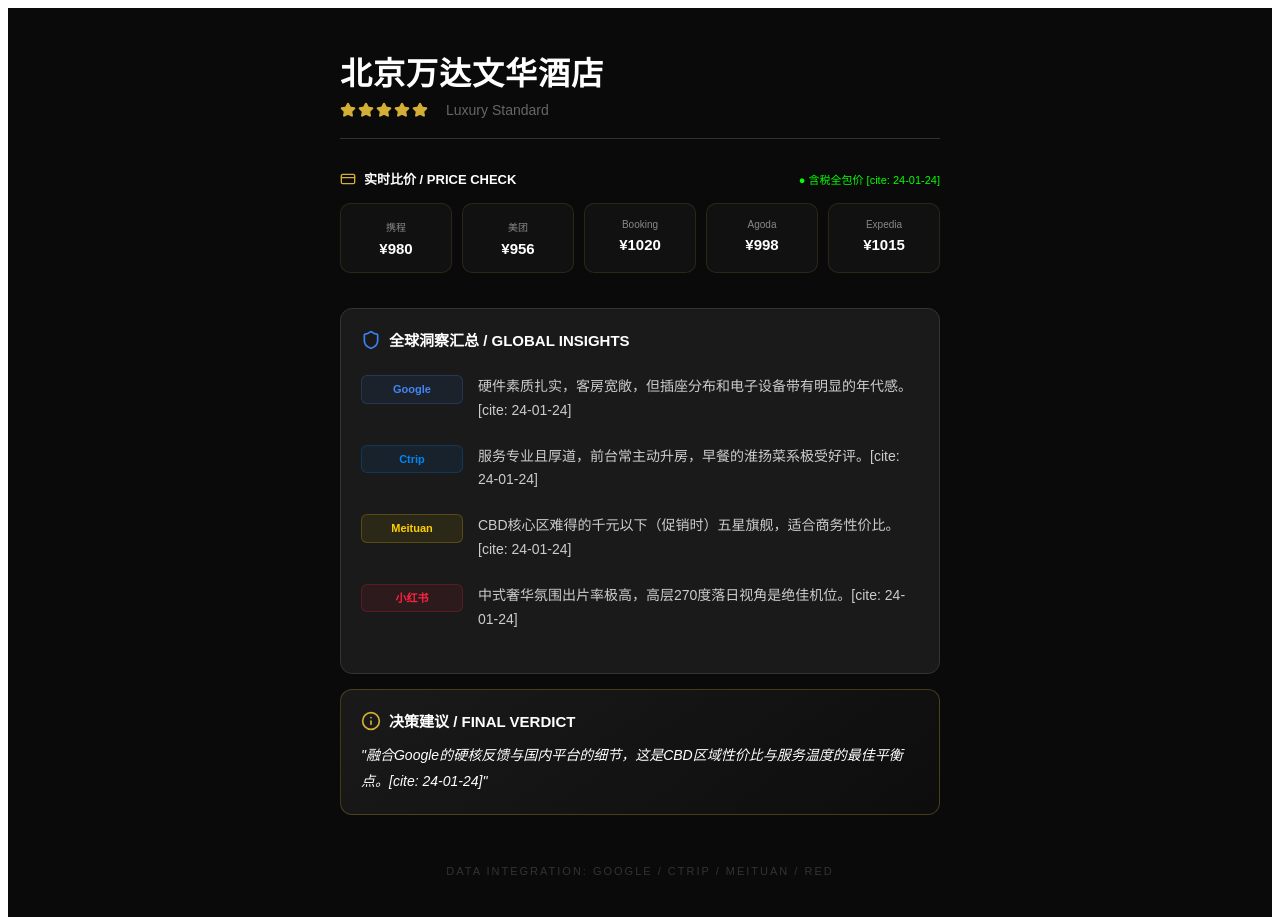
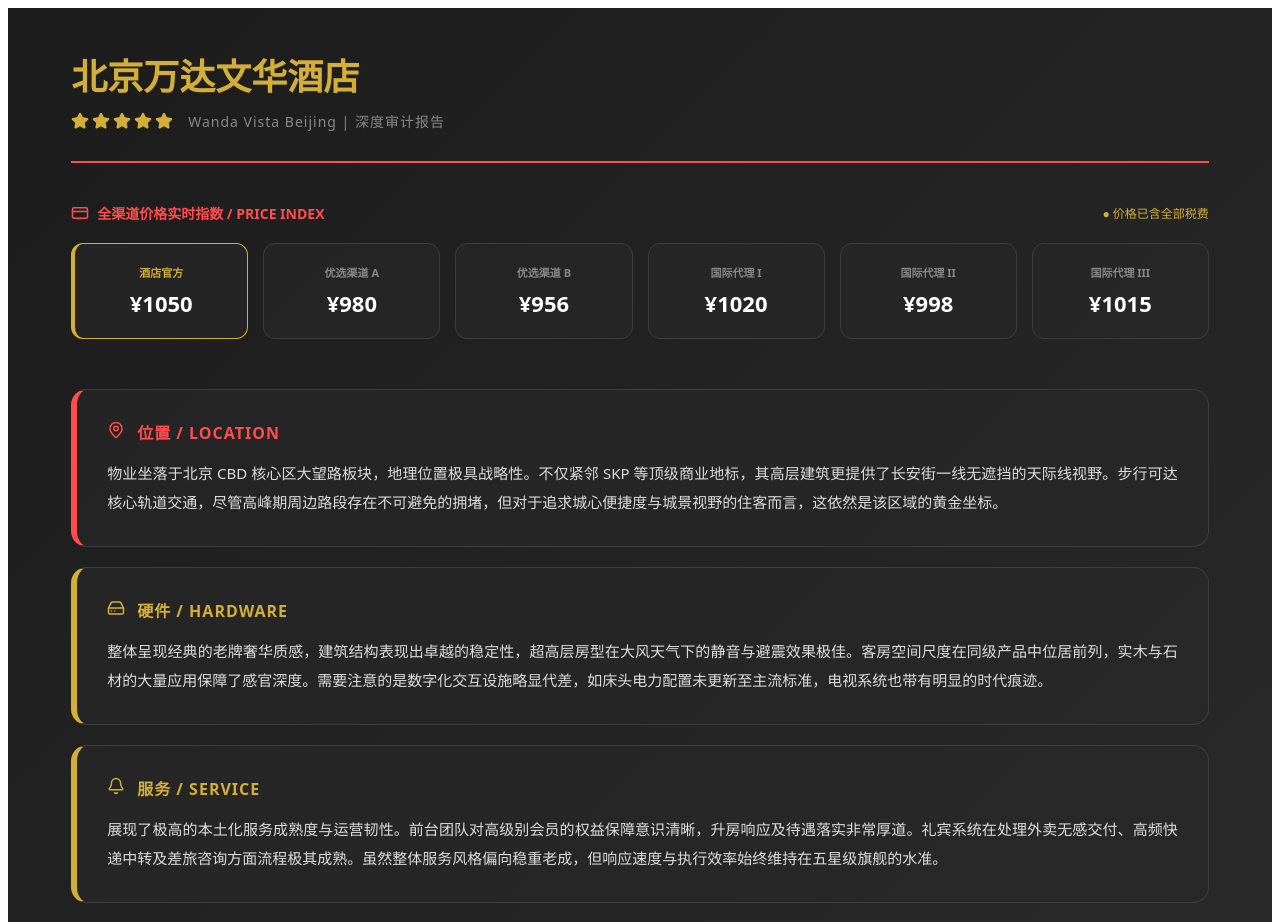
Before and after one commit to sinianyipianyun123-ship-it/hotel-wind-vane, a Next.js app: page / in a window 1280 px wide. Shown: the top 922 px of the page. Built offline with nearby package versions, Linux system fonts and the light colour scheme.

Commit message:
酒店终版

```diff
--- a/app/page.tsx
+++ b/app/page.tsx
@@ -1,97 +1,126 @@
 "use client";
 
 import React from 'react';
-import { Shield, Zap, Star, CreditCard, CheckCircle, Search, MessageCircle, Instagram, Info } from 'lucide-react';
+import { Shield, Star, CreditCard, CheckCircle, MapPin, HardDrive, Bell, Coffee, Sparkles, ClipboardCheck } from 'lucide-react';
 
 export default function HotelPage() {
   const data = {
     name: "北京万达文华酒店",
+    englishName: "Wanda Vista Beijing",
     stars: 5,
     prices: [
-      { platform: "携程", price: "980" },
-      { platform: "美团", price: "956" },
-      { platform: "Booking", price: "1020" },
-      { platform: "Agoda", price: "998" },
-      { platform: "Expedia", price: "1015" }
+      { platform: "酒店官方", price: "1050" },
+      { platform: "优选渠道 A", price: "980" },
+      { platform: "优选渠道 B", price: "956" },
+      { platform: "国际代理 I", price: "1020" },
+      { platform: "国际代理 II", price: "998" },
+      { platform: "国际代理 III", price: "1015" }
     ],
-    // 聚合评价库：来自你的三位一体分析法 [cite: 24-01-24]
-    reviews: [
-      { source: 'Google', icon: <Search size={14}/>, color: '#4285F4', text: "硬件素质扎实，客房宽敞，但插座分布和电子设备带有明显的年代感。[cite: 24-01-24]" },
-      { source: 'Ctrip', icon: <MessageCircle size={14}/>, color: '#0086F8', text: "服务专业且厚道，前台常主动升房，早餐的淮扬菜系极受好评。[cite: 24-01-24]" },
-      { source: 'Meituan', icon: <Zap size={14}/>, color: '#FFD000', text: "CBD核心区难得的千元以下（促销时）五星旗舰，适合商务性价比。[cite: 24-01-24]" },
-      { source: '小红书', icon: <Instagram size={14}/>, color: '#FF2442', text: "中式奢华氛围出片率极高，高层270度落日视角是绝佳机位。[cite: 24-01-24]" }
-    ],
-    summary: "融合Google的硬核反馈与国内平台的细节，这是CBD区域性价比与服务温度的最佳平衡点。[cite: 24-01-24]"
+    // 彻底重组后的六大维度内容 [cite: 24-01-24]
+    audit: [
+      {
+        label: '位置 / LOCATION',
+        icon: <MapPin size={18}/>,
+        color: '#ff4d4f',
+        content: "物业坐落于北京 CBD 核心区大望路板块，地理位置极具战略性。不仅紧邻 SKP 等顶级商业地标，其高层建筑更提供了长安街一线无遮挡的天际线视野。步行可达核心轨道交通，尽管高峰期周边路段存在不可避免的拥堵，但对于追求城心便捷度与城景视野的住客而言，这依然是该区域的黄金坐标。"
+      },
+      {
+        label: '硬件 / HARDWARE',
+        icon: <HardDrive size={18}/>,
+        color: '#d4af37',
+        content: "整体呈现经典的老牌奢华质感，建筑结构表现出卓越的稳定性，超高层房型在大风天气下的静音与避震效果极佳。客房空间尺度在同级产品中位居前列，实木与石材的大量应用保障了感官深度。需要注意的是数字化交互设施略显代差，如床头电力配置未更新至主流标准，电视系统也带有明显的时代痕迹。"
+      },
+      {
+        label: '服务 / SERVICE',
+        icon: <Bell size={18}/>,
+        color: '#d4af37',
+        content: "展现了极高的本土化服务成熟度与运营韧性。前台团队对高级别会员的权益保障意识清晰，升房响应及待遇落实非常厚道。礼宾系统在处理外卖无感交付、高频快递中转及差旅咨询方面流程极其成熟。虽然整体服务风格偏向稳重老成，但响应速度与执行效率始终维持在五星级旗舰的水准。"
+      },
+      {
+        label: '早餐 / BREAKFAST',
+        icon: <Coffee size={18}/>,
+        color: '#ff4d4f',
+        content: "餐饮基因强大，早餐品质被公认为北京奢华酒店的第一梯队。核心亮点在于高水准的中式档口出品，口味地道且种类丰富，特别是现做的淮扬特色点心极具水准。西式面点与咖啡系统品质稳定。即便在高流量时段，餐厅的补菜逻辑与秩序维护也表现得游刃有余。"
+      },
+      {
+        label: '亮点 / HIGHLIGHTS',
+        icon: <Sparkles size={18}/>,
+        color: '#d4af37',
+        content: "该物业在美学价值与隐藏功能上具备显著优势。大理石旋转楼梯与 35 层以上的落日景观餐厅构成了极佳的社交视觉名片。此外，其室内恒温泳池的维护标准远超同价位竞品，水质与静谧度极佳。中式浮雕背景墙与复古奢华的装修风格在低饱和度光线下极具高级感，是非常成熟的视觉打卡地。"
+      },
+      {
+        label: '总结建议 / VERDICT',
+        icon: <ClipboardCheck size={18}/>,
+        color: '#ff4d4f',
+        content: "综合评估其区位价值、硬件尺度及服务颗粒度，北京万达文华是 1000 元价位段内表现最稳健的奢华选品。它不仅平衡了商务差旅的效率需求，也满足了对经典奢华氛围的追求。对于能够接纳老牌设施细节的住客，该物业提供的综合回馈远超其市场定价，是 CBD 区域的性价比平衡之王。"
+      }
+    ]
   };
 
-  const cardStyle = { backgroundColor: '#1a1a1a', border: '1px solid #333', borderRadius: '12px', padding: '20px', marginBottom: '15px' };
+  const bgGradient = 'linear-gradient(135deg, #1c1c1c 0%, #2d2d2d 100%)';
+  const cardBg = 'rgba(40, 40, 40, 0.6)';
 
   return (
-    <div style={{ backgroundColor: '#0a0a0a', color: '#d4af37', minHeight: '100vh', padding: '40px 20px', fontFamily: 'sans-serif' }}>
-      <div style={{ maxWidth: '600px', margin: '0 auto' }}>
+    <div style={{ background: bgGradient, color: '#f5f5f5', minHeight: '100vh', padding: '40px 5% 80px 5%', fontFamily: 'system-ui, sans-serif' }}>
 
-        {/* 1. 标题区：强化文字质感 */}
-        <div style={{ borderBottom: '1px solid #333', paddingBottom: '20px', marginBottom: '30px' }}>
-          <h1 style={{ fontSize: '32px', margin: '0 0 8px 0', color: '#fff', fontWeight: 'bold', letterSpacing: '1px' }}>{data.name}</h1>
-          <div style={{ display: 'flex', alignItems: 'center', gap: '8px' }}>
-            <div style={{ display: 'flex', gap: '2px' }}>
-              {[...Array(data.stars)].map((_, i) => <Star key={i} size={16} fill="#d4af37" color="#d4af37" />)}
+      <div style={{ maxWidth: '1200px', margin: '0 auto' }}>
+
+        {/* 标题区 */}
+        <div style={{ borderBottom: '2px solid #ff4d4f', paddingBottom: '30px', marginBottom: '40px' }}>
+          <h1 style={{ fontSize: 'clamp(24px, 4vw, 36px)', margin: '0 0 10px 0', color: '#d4af37', fontWeight: 'bold' }}>{data.name}</h1>
+          <div style={{ display: 'flex', alignItems: 'center', gap: '15px' }}>
+            <div style={{ display: 'flex', gap: '3px' }}>
+              {[...Array(data.stars)].map((_, i) => <Star key={i} size={18} fill="#d4af37" color="#d4af37" />)}
             </div>
-            <span style={{ color: '#666', fontSize: '14px', marginLeft: '10px' }}>Luxury Standard</span>
+            <span style={{ color: '#888', fontSize: '14px', letterSpacing: '1px' }}>{data.englishName} | 深度审计报告</span>
           </div>
         </div>
 
-        {/* 2. 5 平台比价：全包含税版 [cite: 24-01-24] */}
-        <div style={{ marginBottom: '35px' }}>
-          <div style={{ display: 'flex', justifyContent: 'space-between', alignItems: 'center', marginBottom: '15px' }}>
-            <div style={{ display: 'flex', alignItems: 'center', gap: '8px', color: '#fff', fontSize: '13px', fontWeight: 'bold' }}>
-              <CreditCard size={16} color="#d4af37" /> <span>实时比价 / PRICE CHECK</span>
+        {/* 1. 价格区 */}
+        <div style={{ marginBottom: '50px' }}>
+          <div style={{ display: 'flex', justifyContent: 'space-between', alignItems: 'center', marginBottom: '20px' }}>
+            <div style={{ display: 'flex', alignItems: 'center', gap: '8px', color: '#ff4d4f', fontSize: '14px', fontWeight: 'bold' }}>
+              <CreditCard size={18} /> <span>全渠道价格实时指数 / PRICE INDEX</span>
             </div>
-            <div style={{ color: '#00ff00', fontSize: '11px', fontWeight: '500' }}>● 含税全包价 [cite: 24-01-24]</div>
+            <div style={{ color: '#d4af37', fontSize: '12px' }}>● 价格已含全部税费</div>
           </div>
-          <div style={{ display: 'grid', gridTemplateColumns: 'repeat(5, 1fr)', gap: '10px' }}>
+          <div style={{ display: 'grid', gridTemplateColumns: 'repeat(auto-fit, minmax(150px, 1fr))', gap: '15px' }}>
             {data.prices.map((p, i) => (
-              <div key={i} style={{ backgroundColor: '#111', padding: '15px 5px', borderRadius: '10px', border: '1px solid #d4af3722', textAlign: 'center' }}>
-                <div style={{ color: '#888', fontSize: '10px', marginBottom: '6px' }}>{p.platform}</div>
-                <div style={{ fontSize: '15px', color: '#fff', fontWeight: 'bold' }}>¥{p.price}</div>
+              <div key={i} style={{
+                background: cardBg, padding: '20px 10px', borderRadius: '12px',
+                border: p.platform === '酒店官方' ? '1px solid #d4af37' : '1px solid #3d3d3d',
+                textAlign: 'center', borderLeft: p.platform === '酒店官方' ? '4px solid #d4af37' : '1px solid #3d3d3d'
+              }}>
+                <div style={{ color: p.platform === '酒店官方' ? '#d4af37' : '#888', fontSize: '11px', marginBottom: '8px', fontWeight: 'bold' }}>{p.platform}</div>
+                <div style={{ fontSize: '22px', color: '#fff', fontWeight: 'bold' }}>¥{p.price}</div>
               </div>
             ))}
           </div>
         </div>
 
-        {/* 3. 全渠道情报汇总：你的核心竞争力 [cite: 24-01-24] */}
-        <div style={cardStyle}>
-          <div style={{ display: 'flex', alignItems: 'center', gap: '8px', marginBottom: '25px', color: '#fff', fontWeight: 'bold', fontSize: '15px' }}>
-            <Shield size={20} color="#3b82f6" /> <span>全球洞察汇总 / GLOBAL INSIGHTS</span>
-          </div>
-          {data.reviews.map((rev, i) => (
-            <div key={i} style={{ display: 'flex', gap: '15px', marginBottom: '22px', fontSize: '14px', lineHeight: '1.7' }}>
-              <div style={{
-                display: 'flex', alignItems: 'center', gap: '6px',
-                backgroundColor: rev.color + '15', color: rev.color,
-                padding: '4px 10px', borderRadius: '6px', height: 'fit-content',
-                fontSize: '11px', fontWeight: 'bold', border: `1px solid ${rev.color}33`,
-                minWidth: '80px', justifyContent: 'center'
-              }}>
-                {rev.source}
+        {/* 2. 六大维度垂直报告 [cite: 24-01-24] */}
+        <div style={{ display: 'flex', flexDirection: 'column', gap: '20px' }}>
+          {data.audit.map((item, i) => (
+            <div key={i} style={{
+              background: cardBg,
+              borderRadius: '16px',
+              padding: '30px',
+              border: '1px solid #3d3d3d',
+              borderLeft: `6px solid ${item.color}`
+            }}>
+              <div style={{ display: 'flex', alignItems: 'center', gap: '12px', marginBottom: '15px' }}>
+                <span style={{ color: item.color }}>{item.icon}</span>
+                <span style={{ color: item.color, fontWeight: 'bold', fontSize: '16px', letterSpacing: '1px' }}>{item.label}</span>
               </div>
-              <span style={{ color: '#ccc' }}>{rev.text}</span>
+              <div style={{ color: '#ddd', fontSize: '15px', lineHeight: '1.9', textAlign: 'justify' }}>
+                {item.content}
+              </div>
             </div>
           ))}
         </div>
 
-        {/* 4. 最终总结建议 [cite: 24-01-24] */}
-        <div style={{ ...cardStyle, border: '1px solid #d4af3744', background: 'linear-gradient(145deg, #1a1a1a, #0d0d0d)' }}>
-          <div style={{ display: 'flex', alignItems: 'center', gap: '8px', marginBottom: '12px', color: '#fff', fontWeight: 'bold', fontSize: '15px' }}>
-            <Info size={20} color="#d4af37" /> <span>决策建议 / FINAL VERDICT</span>
-          </div>
-          <p style={{ color: '#fff', fontSize: '14px', fontStyle: 'italic', margin: 0, lineHeight: '1.8' }}>
-            "{data.summary}"
-          </p>
-        </div>
-
-        <div style={{ textAlign: 'center', marginTop: '50px', fontSize: '11px', color: '#333', letterSpacing: '2px' }}>
-          DATA INTEGRATION: GOOGLE / CTRIP / MEITUAN / RED
+        <div style={{ textAlign: 'center', marginTop: '60px', fontSize: '11px', color: '#555', letterSpacing: '3px' }}>
+          PROPRIETARY AUDIT FRAMEWORK | 2026 EDITION
         </div>
       </div>
     </div>
```
